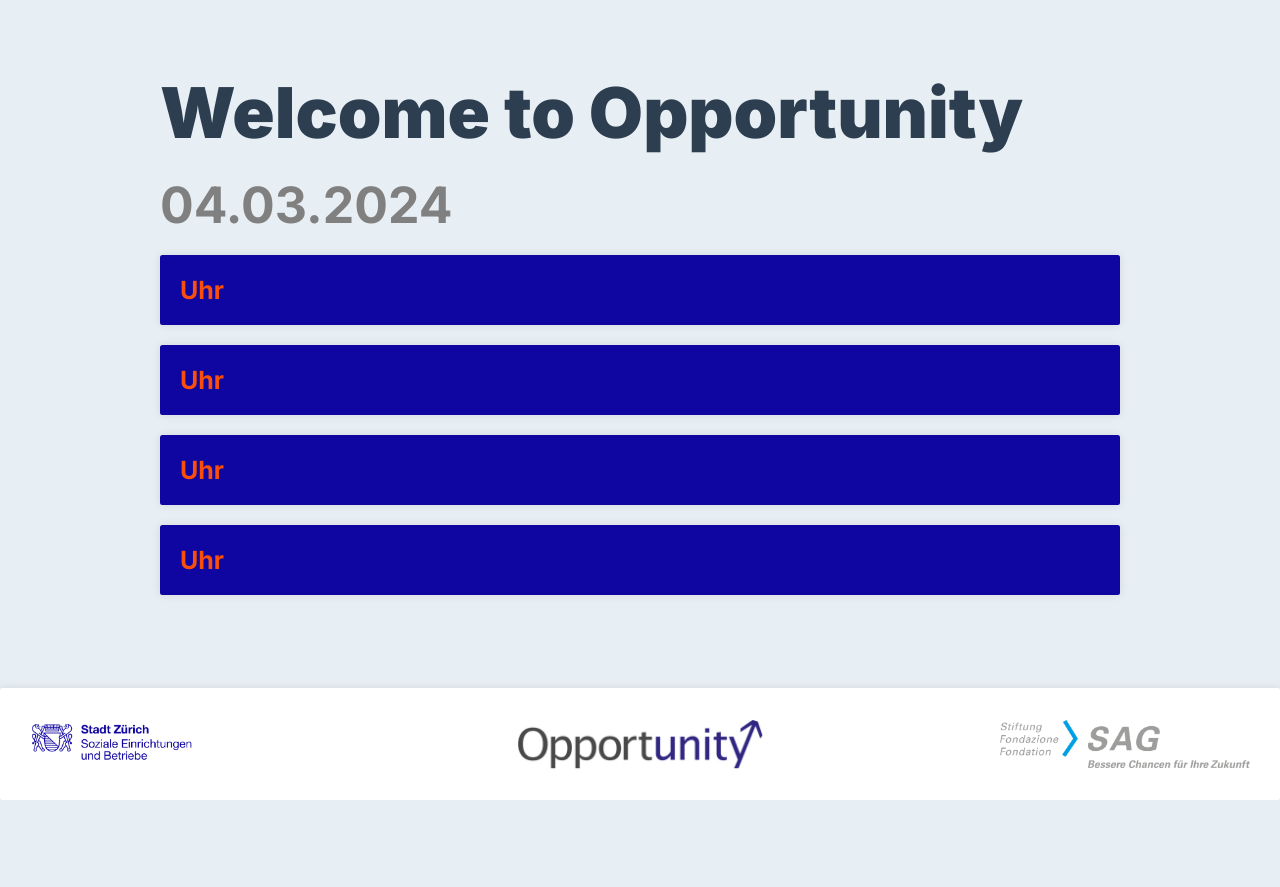
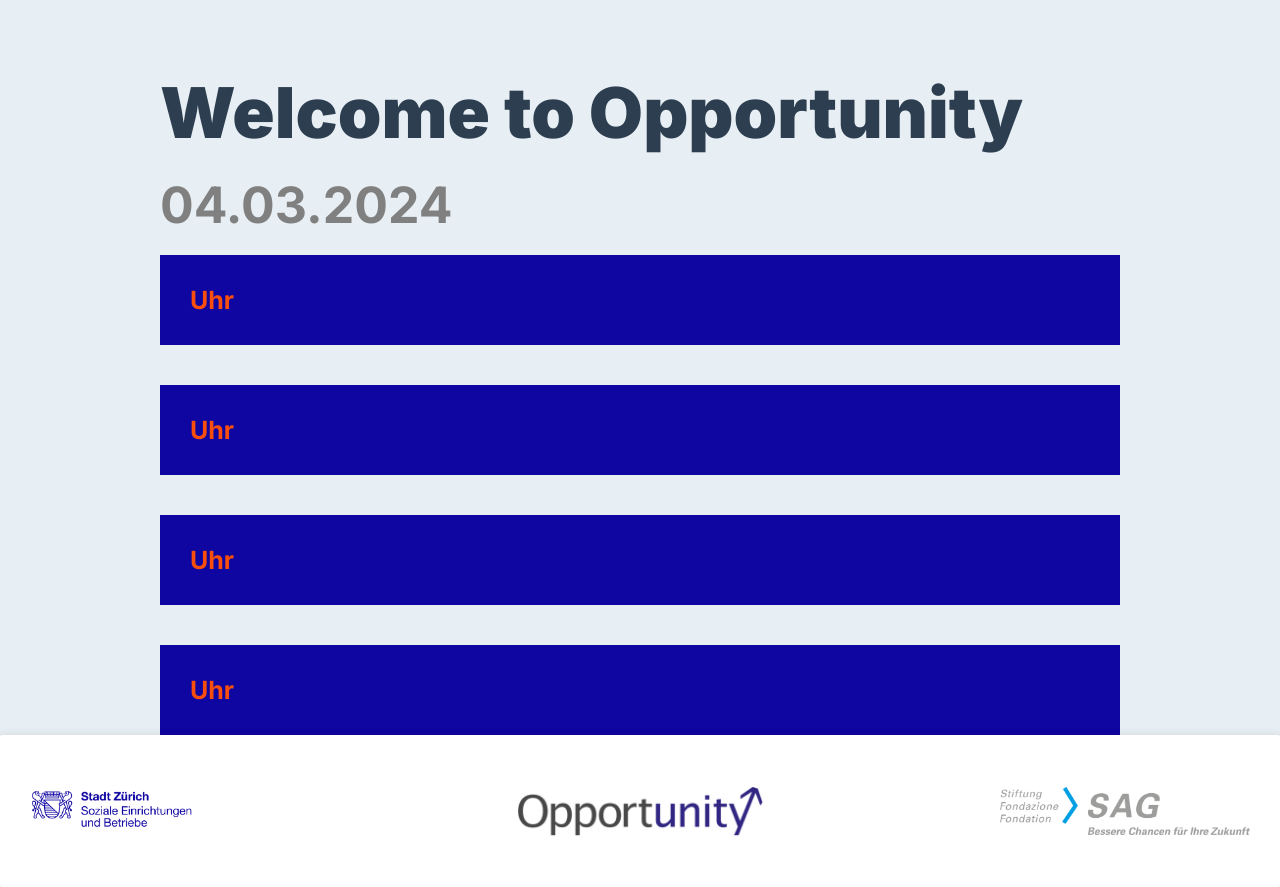
Before and after one commit to melketesfay/VueWelcomeScreen, a Vue app: page / in a window 1280 px wide. Before the commit the page ends 800 px from the top, so only its background shows below. Built offline with nearby package versions, Linux system fonts and the light colour scheme; no server answers.

Commit message:
final design changes

```diff
--- a/src/assets/main.css
+++ b/src/assets/main.css
@@ -46,7 +46,7 @@
 
   width: 100%;
   height: fit-content;
-  padding: 3rem;
+  padding: 5rem 3rem;
 
   background-color: #ffffff;
 
--- a/src/components/Card.vue
+++ b/src/components/Card.vue
@@ -39,7 +39,7 @@
 </script>
 
 <template>
-  <div class="user-container">
+  <div class="card-container">
     <Zeit :time="zeit"/>
     <Title :title="title"/>
     <Content :content="content"/>
@@ -48,37 +48,24 @@
 
 </template>
 <style>
-.user-container {
+.card-container {
   display: flex;
   flex-direction: column;
   justify-content: center;
   align-items: flex-start;
-  gap: 0rem;
+
 
   width: 100%;
   height: fit-content;
-  padding: 2rem;
+  padding: 3rem;
 
   background-color:  #0F05A0;
-;
-  border-radius: 0.25rem;
-  box-shadow: 0 0 10px rgba(0, 0, 0, 0.1);
+
 }
-.user-container:hover {
-  box-shadow: 0 0 10px rgba(0, 0, 0, 0.2);
-}
-.user-name-container {
-  display: flex;
-  gap: 0.25rem;
-  flex-direction: row;
-}
-.user-email {
-  font-size: 0.75rem;
-  color: rgb(15, 15, 15);
-}
-.card-button {
-  width: 100%;
-  border-radius: 1rem;
-  font-size: 1.5rem;
+@media screen and (max-width: 600px) {
+  .card-container{
+    padding: 2rem;
+  }
+
 }
 </style>
--- a/src/views/HomeView.vue
+++ b/src/views/HomeView.vue
@@ -69,7 +69,7 @@
   text-align: left;
   display: flex;
   flex-direction: column;
-  gap: 2rem;
+  gap: 4rem;
 
 }
 
@@ -86,5 +86,9 @@
   h2{
     font-size: 3rem;
   }
+
+  .cards{
+    gap: 2rem;
+  }
 }
 </style>
```
